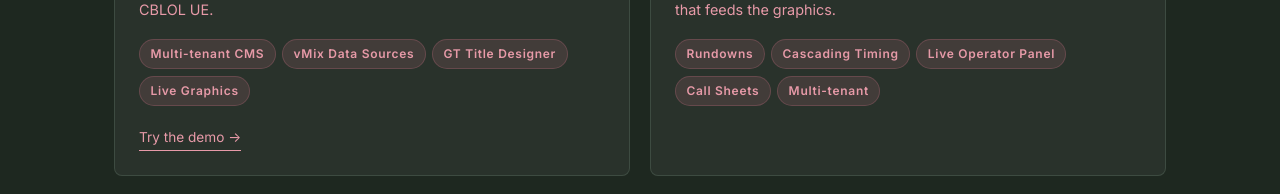
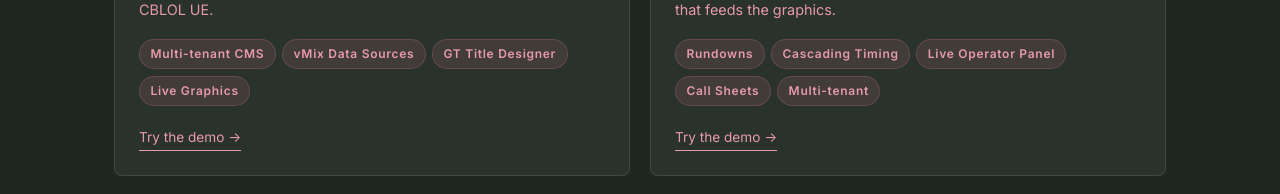
Before and after one commit to VermilionRose/vermilionrose.github.io, an Astro site: page / in a window 1280 px wide. Shown: the part 3240-3434 px from the top of the page. Built offline with nearby package versions, Linux system fonts and the light colour scheme; Astro itself is replaced by a stand-in of ours.

Commit message:
Products: SPICA card gets its demo link now that the demo is public
SPICA's public demo went live (public viewer on a spica-demo team,
seeded rundown, MFA-hardened), so the card that was deliberately
link-less pending it now carries 'Try the demo ->' pointing at
/spica/ui/, matching the LIANA card. Both product cards now lead to a
live demo.

```diff
--- a/src/components/Products.astro
+++ b/src/components/Products.astro
@@ -59,7 +59,7 @@
             <li><span class="pill">Call Sheets</span></li>
             <li><span class="pill">Multi-tenant</span></li>
           </ul>
-          {/* No public SPICA demo yet (SPORE TODO). Add the demo link here once /spica/ui/ has public access; until then, no login-walled CTA and no "coming soon" claim. */}
+          <a href="https://trellis.vermilionrose.me/spica/ui/" class="under-link" target="_blank" rel="noopener">Try the demo &rarr;</a>
         </div>
       </div>
 
```
